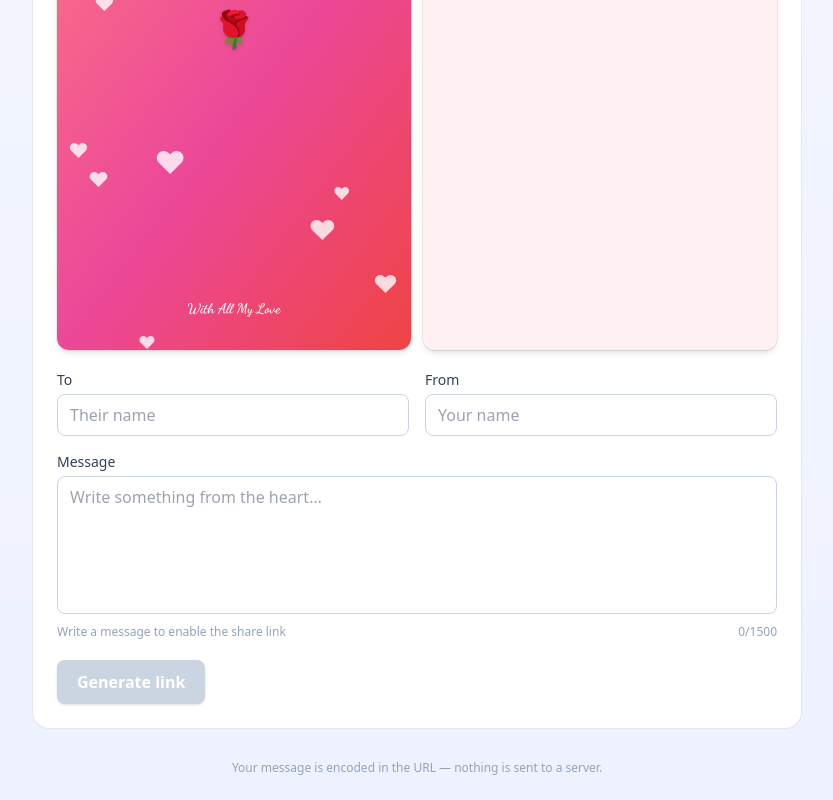
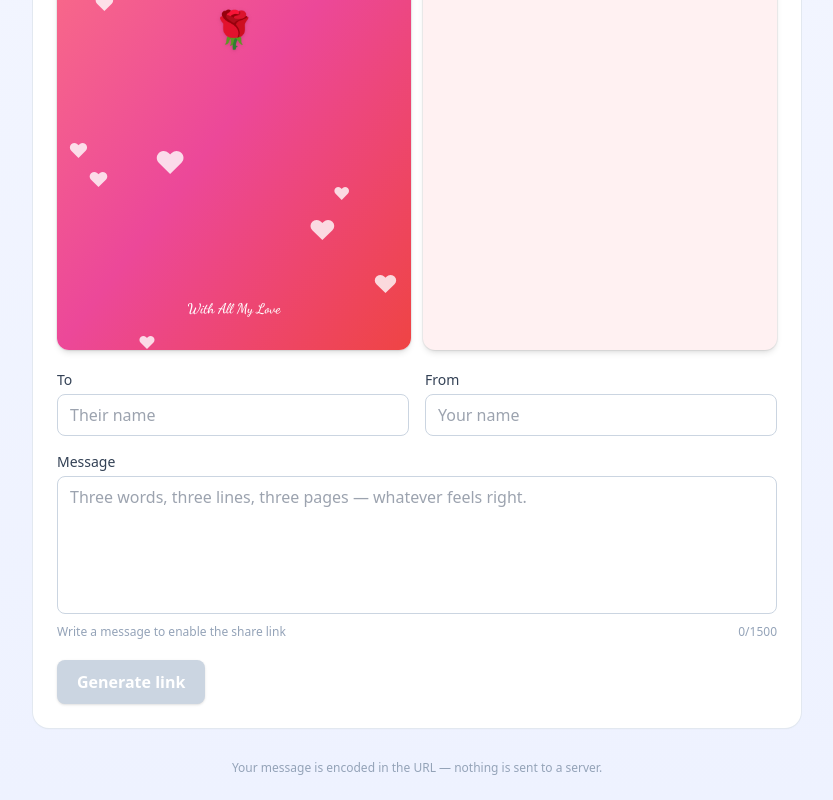
Before and after one commit to Pallav9919/kawaiily, a React (Vite) app: page / in a window 1280 px wide. Shown: the part 6620-7420 px from the top of the page, without its empty margins (223-1056 px from the left). Built offline with nearby package versions, Linux system fonts and the light colour scheme; a web font is replaced by a local one.

Commit message:
Randomize message placeholder across 6 evocative prompts

```diff
--- /dev/null
+++ b/src/lib/placeholders.js
@@ -0,0 +1,12 @@
+// Rotating evocative prompts for the message textarea.
+export const MESSAGE_PLACEHOLDERS = [
+  "Write something from the heart…",
+  "Say what you usually don't say…",
+  "Pour your feelings out here ✨",
+  "A memory, a promise, a wish…",
+  "Tell them what they mean to you…",
+  "Three words, three lines, three pages — whatever feels right.",
+];
+
+export const pickPlaceholder = () =>
+  MESSAGE_PLACEHOLDERS[Math.floor(Math.random() * MESSAGE_PLACEHOLDERS.length)];
--- a/src/views/Editor.jsx
+++ b/src/views/Editor.jsx
@@ -6,6 +6,7 @@ import { getDecoration } from "../components/decorations";
 import { CATEGORIES } from "../lib/categories";
 import { buildShareUrl } from "../lib/hash";
 import { useDraft } from "../lib/useDraft";
+import { pickPlaceholder } from "../lib/placeholders";
 import LivePreview from "../components/LivePreview";
 
 export default function Editor() {
@@ -28,6 +29,7 @@ export default function Editor() {
   const formRef = useRef(null);
   const messageRef = useRef(null);
   const [highlighted, setHighlighted] = useState(false);
+  const [placeholder] = useState(pickPlaceholder);
 
   const filtered = useMemo(() => {
     const q = query.trim().toLowerCase();
@@ -192,7 +194,7 @@ export default function Editor() {
               onChange={(e) => setMessage(e.target.value)}
               rows={5}
               maxLength={1500}
-              placeholder="Write something from the heart…"
+              placeholder={placeholder}
               className="w-full resize-none rounded-lg border border-slate-300 px-3 py-2 text-base text-slate-800 outline-none focus:border-rose-400 focus:ring-2 focus:ring-rose-200"
             />
             <div className="mt-1 flex justify-between text-xs text-slate-400">
```
